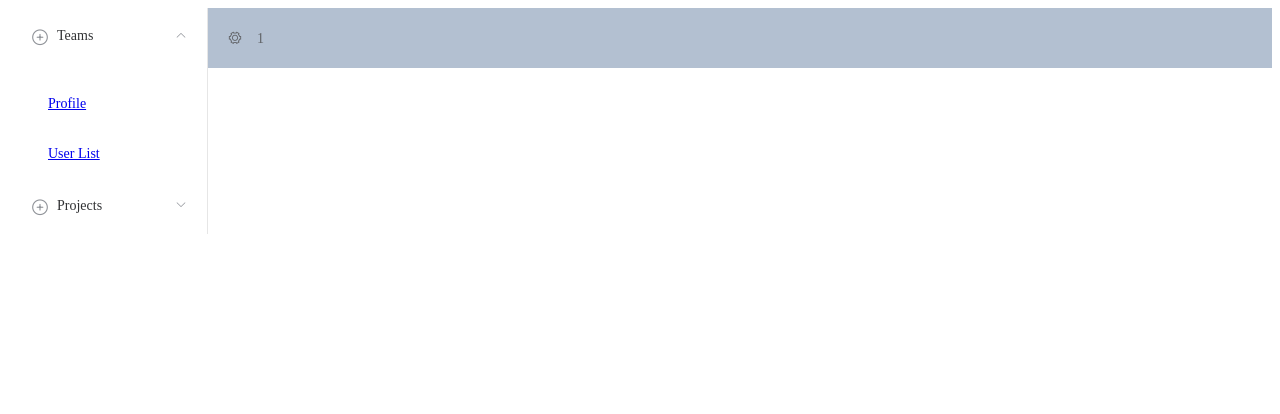
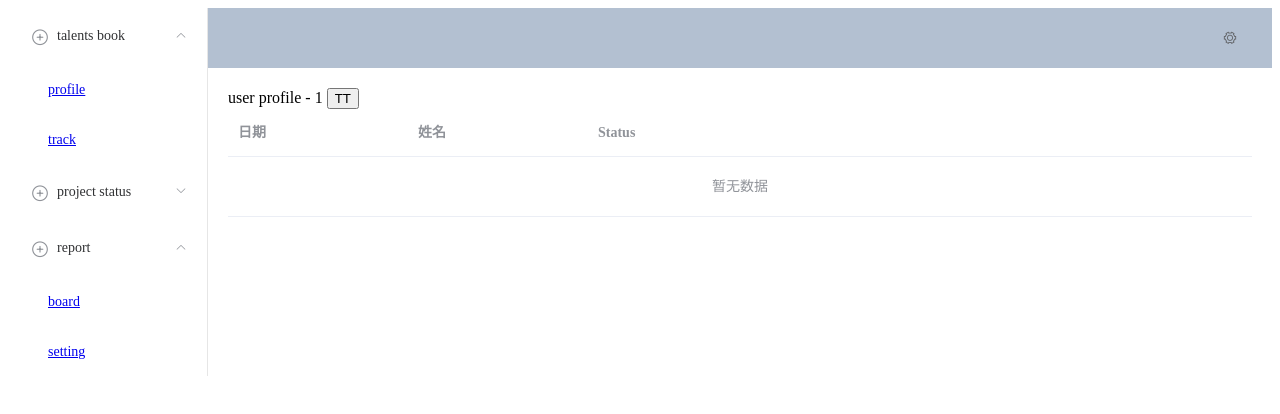
Before and after one commit to wd64759/coffee-cup, a Vue app: page /#/user/profile/1 in a window 1280 px wide. Before the commit this address led to /#/home/1. Shown: the top 414 px of the page. Built offline with nearby package versions, Linux system fonts and the light colour scheme.

Commit message:
18J move left menu to left_menu.json

```diff
--- /dev/null
+++ b/public/left_menu.json
@@ -0,0 +1,54 @@
+[
+    {
+        "gname": "talents book",
+        "expand": true,
+        "subitems": [
+            {
+                "id": "1",
+                "name": "profile",
+                "link": "/user/profile/1"
+            },
+            {
+                "id": "2",
+                "name": "track",
+                "link": "/user/list"
+            }
+        ]
+    },
+    {
+        "gname": "project status",
+        "subitems": [
+            {
+                "id": "3",
+                "name": "release board",
+                "link": "/project/jira"
+            },
+            {
+                "id": "4",
+                "name": "code changes",
+                "link": "/project/code"
+            },
+            {
+                "id": "5",
+                "name": "roadmap",
+                "link": "/track/project"
+            }
+        ]
+    },
+    {
+        "gname": "report",
+        "expand": true,
+        "subitems": [
+            {
+                "id": "6",
+                "name": "board",
+                "link": "/report/board"
+            },
+            {
+                "id": "7",
+                "name": "setting",
+                "link": "/report/setting"
+            }
+        ]
+    }
+]
--- a/src/router/index.ts
+++ b/src/router/index.ts
@@ -23,10 +23,6 @@ const routes = [
     path: '/login',
     name: 'login',
     component: Login,
-    // route level code-splitting
-    // this generates a separate chunk (about.[hash].js) for this route
-    // which is lazy-loaded when the route is visited.
-    // component: () => import(/* webpackChunkName: "about" */ '../views/Login.vue'),
   },
   {
     path: '*',
--- a/src/views/Home.vue
+++ b/src/views/Home.vue
@@ -3,36 +3,23 @@
     <!-- <img alt="Vue logo" src="../assets/logo.png"> -->
     <el-container>
       <el-aside width="200px">
-        <el-menu :default-openeds="['1']">
-          <el-submenu index="1">
-            <template slot="title"><i class="el-icon-circle-plus-outline"></i>Teams</template>
-            <el-menu-item-group>
-              <el-menu-item index="1-1">
-                <router-link to="/user/profile/1">Profile</router-link>
-              </el-menu-item>
-              <el-menu-item index="1-2">
-                <router-link to="/user/list">User List</router-link>
-              </el-menu-item>
-            </el-menu-item-group>
-          </el-submenu>
-          <el-submenu index="2">
-            <template slot="title"><i class="el-icon-circle-plus-outline"></i>Projects</template>
-            <el-menu-item-group>
-              <el-menu-item index="2-1">Item-1</el-menu-item>
-              <el-menu-item index="2-2">Item-2</el-menu-item>
-            </el-menu-item-group>
+        <el-menu v-for="(mg,mi) in menuGrp" :key="mg.gname" :default-openeds="mg.expand ? [''+ mi]:[]">
+          <el-submenu :index="''+ mi">
+            <template slot="title"><i class="el-icon-circle-plus-outline"></i>{{ mg.gname }}</template>
+            <el-menu-item v-for="(mt, i) in mg.subitems" :key="mt.id" :index="''+ i">
+              <router-link :to="mt.link">{{ mt.name }}</router-link>
+            </el-menu-item>
           </el-submenu>
         </el-menu>
       </el-aside>
 
       <el-container>
-        <el-header style="text-align: right: front-size: 12px">
+        <el-header style="text-align: right; front-size: 12px">
           <el-dropdown>
             <i class="el-icon-setting" style="margin-right: 15px"></i>
             <el-dropdown-menu slot="dropdown">
-              <el-dropdown-item>search</el-dropdown-item>
-              <el-dropdown-item>new</el-dropdown-item>
-              <el-dropdown-item>delete</el-dropdown-item>
+              <el-dropdown-item>Logout</el-dropdown-item>
+              <el-dropdown-item>Setting</el-dropdown-item>
             </el-dropdown-menu>
             <span>{{username}}</span>
           </el-dropdown>
@@ -70,12 +57,20 @@ export default {
   },
   data() {
     return {
-      users: [
-            {name: 'Tom', date: '2018-01-20', address: 'Shanghai'},
-            {name: 'John', date: '2018-01-20', address: 'Shanghai'},
-            {name: 'Sindy', date: '2018-01-20', address: 'Shanghai'},
-          ],
+      menuGrp: [],
     };
+  },
+  created() {
+    this.axios({
+        method: 'get',
+        url: 'http://localhost:8102/left_menu.json',
+      })
+        .then((resp) => {
+          this.menuGrp = resp.data;
+        })
+        .catch((err) => {
+          console.log(err);
+        });
   },
 };
 </script>
```
